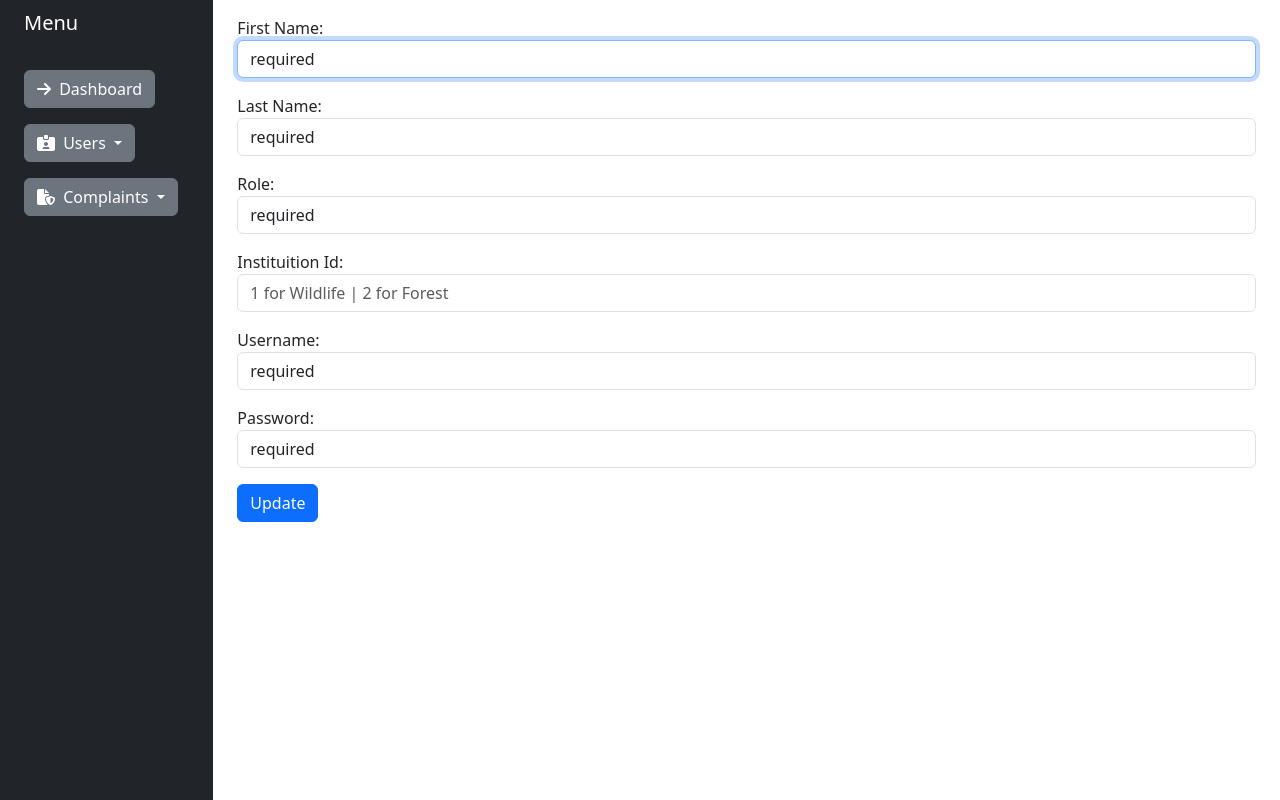
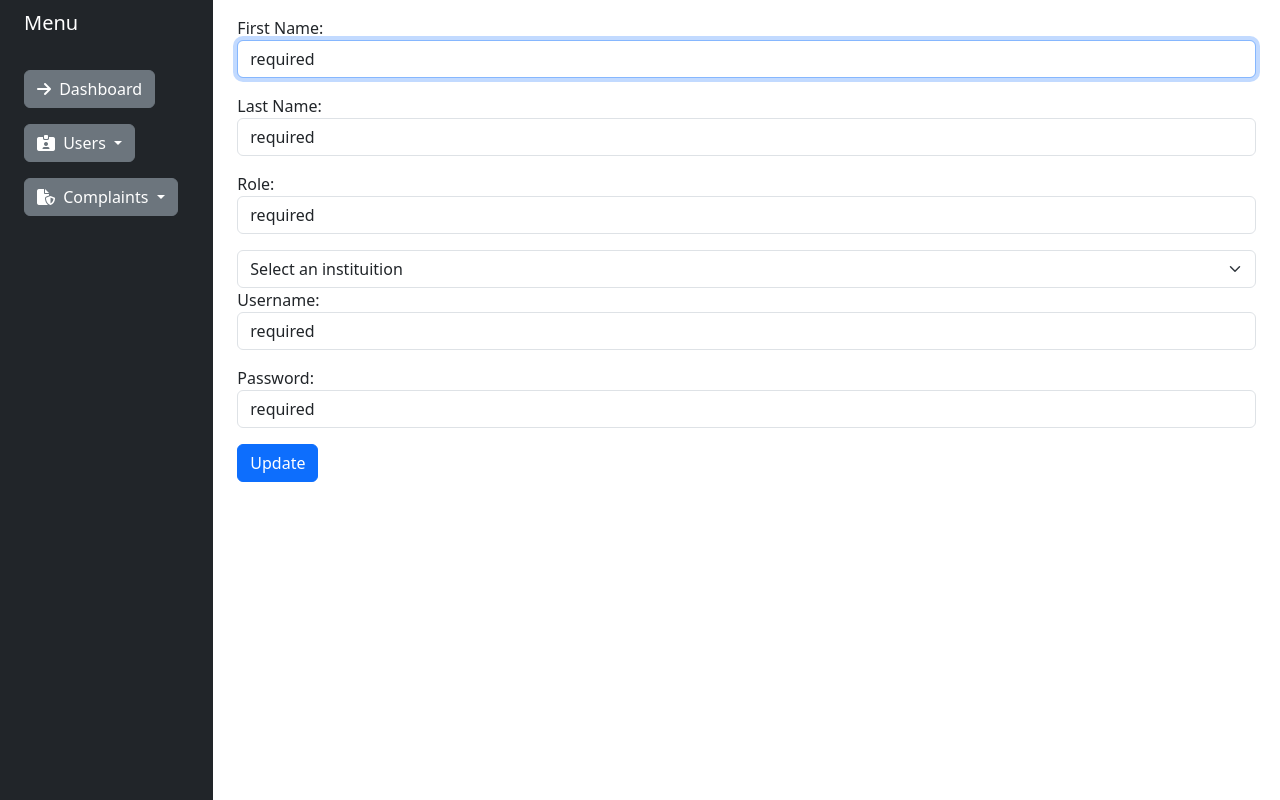
Before and after one commit to Amsharr/SDP_CW, a PHP site: the page made by System admin/AreaOfficers/editOfficer.php in a window 1280 px wide. Shown: the part 56-856 px from the top of the page. Run offline with PHP 8.4, Linux system fonts and the light colour scheme; data that the repository does not hold is empty; some libraries are stand-ins or nearby versions.

Commit message:
Changed the institutution type to a dropdown.

```diff
--- a/System admin/AreaOfficers/editOfficer.php
+++ b/System admin/AreaOfficers/editOfficer.php
@@ -100,10 +100,11 @@
                         <input type="text" name="role" class="form-control" autofocus="on" value=<?php echo $role;?> required>
                     </div>
                     <!-- instituitionId -->
-                    <div class="mb-3">
-                        <label> Instituition Id:</label>
-                        <input type="number" name="instituitionId" min=1 max=2 class="form-control" placeholder="1 for Wildlife | 2 for Forest" value=<?php echo $instituitionId;?> required>
-                    </div>
+                    <select class="form-select" aria-label="Default select example" name="instituitionId" required>
+                          <option selected disabled>Select an instituition</option>
+                          <option value="1">Wildlife</option>
+                          <option value="2">Forest</option>
+                    </select>
                     <!-- Username -->
                     <div class="mb-3">
                         <label> Username: </label>
```
Also changed, not shown: System admin/AreaOfficers/addOfficer.php (+7 -3 lines).
